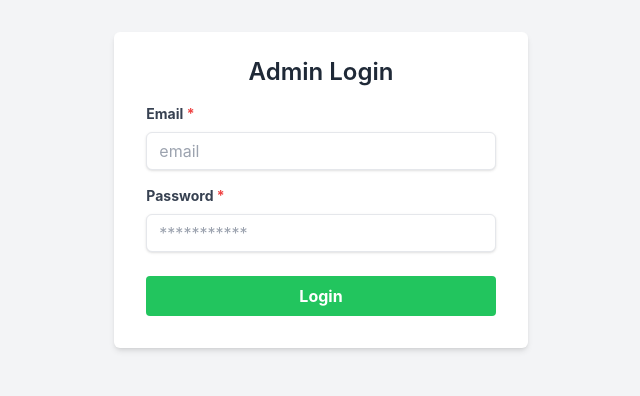
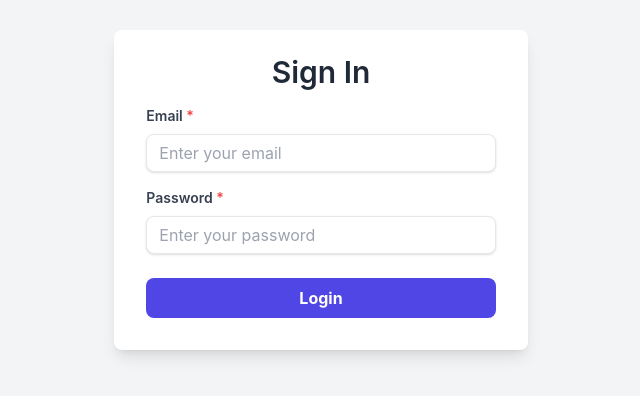
Before and after one commit to AswinArsha/rjk-main, a React (Create React App) app: page / in a window 1280 px wide. Shown: the part 202-598 px from the top of the page, without its empty margins (319-959 px from the left). Built offline with nearby package versions, Linux system fonts and the light colour scheme.

Commit message:
final commit (Updated Login UI👤)

```diff
--- a/src/LoginPage.js
+++ b/src/LoginPage.js
@@ -39,55 +39,66 @@ const LoginPage = ({ setAuthenticated, setIsAdmin }) => {
     }
   };
 
+  const handleKeyDown = (event) => {
+    if (event.key === "Enter") {
+      event.preventDefault(); // Prevent default behavior
+      signIn(); // Trigger login
+    }
+  };
+
   return (
     <div className="flex justify-center items-center w-screen h-screen p-5 bg-gray-100">
-      <div className="bg-white shadow-md rounded-md px-8 pt-6 pb-8 mb-4 flex flex-col w-full md:w-1/3">
-        <h1 className="text-2xl font-semibold mb-4 text-center text-gray-800">
-          Admin Login
+      <div className="bg-white shadow-lg rounded-lg px-8 pt-6 pb-8 mb-4 flex flex-col w-full md:w-1/3">
+        <h1 className="text-3xl font-semibold mb-4 text-center text-gray-800">
+          Sign In
         </h1>
-        <form>
+        <form onKeyDown={handleKeyDown}>
+          {" "}
+          {/* Handle Enter key */}
           <div className="mb-4">
             <label
-              className="block text-gray-700 text-sm font-bold mb-2"
+              className="block text-gray-700 text-sm font-semibold mb-2"
               htmlFor="email"
             >
               Email <span className="text-red-500">*</span>
             </label>
             <input
-              className="shadow appearance-none border rounded-md w-full py-2 px-3 text-gray-700 leading-tight focus:outline-none focus:shadow-outline"
+              className="shadow border rounded-lg w-full py-2 px-3 text-gray-700 leading-tight focus:outline-none focus:border-indigo-500 transition duration-150"
               id="email"
               type="email"
-              placeholder="email"
+              placeholder="Enter your email"
               value={email}
               onChange={(e) => setEmail(e.target.value)}
+              required
             />
           </div>
           <div className="mb-6">
             <label
-              className="block text-gray-700 text-sm font-bold mb-2"
+              className="block text-gray-700 text-sm font-semibold mb-2"
               htmlFor="password"
             >
               Password <span className="text-red-500">*</span>
             </label>
             <input
-              className="shadow appearance-none border rounded-md w-full py-2 px-3 text-gray-700 leading-tight focus:outline-none focus:shadow-outline"
+              className="shadow border rounded-lg w-full py-2 px-3 text-gray-700 leading-tight focus:outline-none focus:border-indigo-500 transition duration-150"
               id="password"
               type="password"
-              placeholder="***********"
+              placeholder="Enter your password"
               value={password}
               onChange={(e) => setPassword(e.target.value)}
+              required
             />
           </div>
           <div className="flex items-center justify-between">
             <button
-              className="bg-green-500 hover:bg-green-700 text-white w-full font-bold py-2 px-4 rounded focus:outline-none focus:shadow-outline"
+              className="w-full bg-indigo-600 hover:bg-indigo-700 text-white font-bold py-2 px-4 rounded-lg focus:outline-none focus:shadow-outline"
               type="button"
               onClick={signIn}
             >
               Login
             </button>
           </div>
-          {error && <p className="text-red-500 text-center mt-4">{error}</p>}
+          {error && <p className="text-red-600 text-center mt-4">{error}</p>}
         </form>
       </div>
     </div>
```
